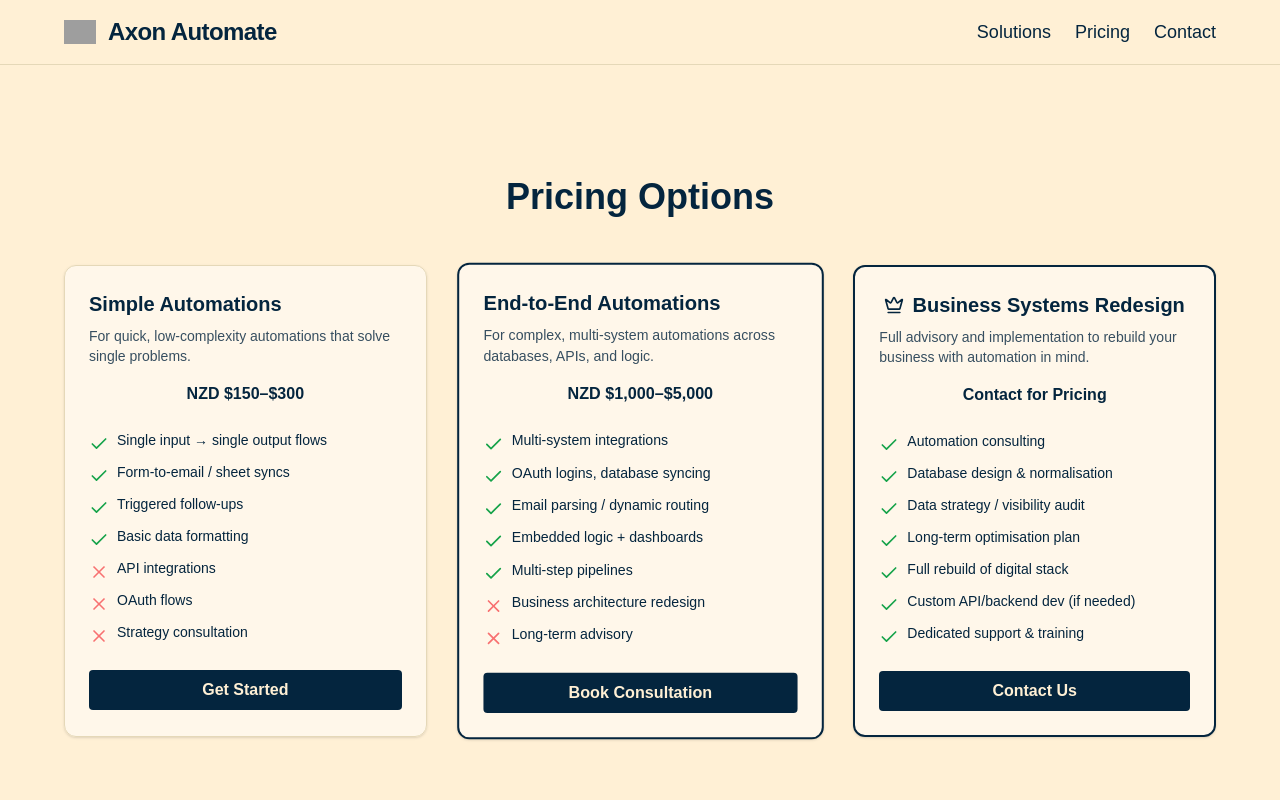
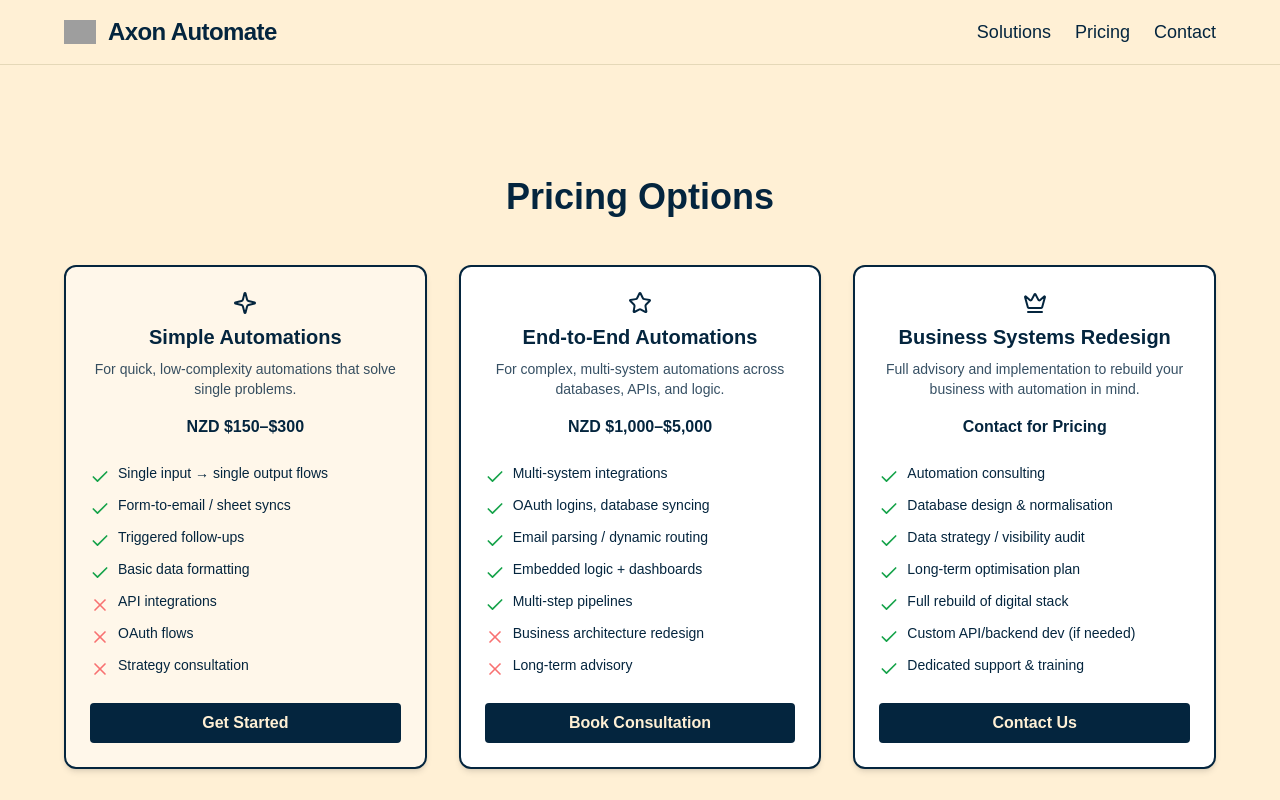
Before and after one commit to trimdex445/axon-automate, a Next.js app: page /pricing in a window 1280 px wide. Shown: the top 800 px of the page. Built offline with nearby package versions, Linux system fonts and the light colour scheme; grey boxes are pictures that could not be loaded.

Commit message:
Fix: Apply Satoshi font globally and cleanup font-sans override

```diff
--- a/pages/index.tsx
+++ b/pages/index.tsx
@@ -25,7 +25,7 @@ export default function Home() {
         </div>
         <div className="relative -top-25 -left-8 scale-140">
           <Image
-              src="\assets2Ftask_01jt5j0nnhfvtrzkbt9vff57422F1746090928_img_0.png"
+              src="/assets2Ftask_01jt5j0nnhfvtrzkbt9vff57422F1746090928_img_0.png"
               alt="Automation Machine"
               width={500}
               height={500}
--- a/pages/pricing.tsx
+++ b/pages/pricing.tsx
@@ -1,5 +1,5 @@
 import Layout from '../components/Layout';
-import { Check, X, Crown } from 'lucide-react';
+import { Check, X, Crown, Sparkle, Star } from 'lucide-react';
 
 const Feature = ({ label, available }: { label: string; available: boolean }) => (
   <li className="flex items-start gap-2">
@@ -20,9 +20,12 @@ export default function Pricing() {
 
         <div className="grid md:grid-cols-3 gap-8">
           {/* Simple Automations */}
-          <div className="border border-[#e5d8b8] rounded-xl bg-white/50 p-6 shadow hover:shadow-lg transition duration-300">
-            <h2 className="text-xl font-bold mb-2 text-[#04253e]">Simple Automations</h2>
-            <p className="mb-4 text-sm opacity-80">For quick, low-complexity automations that solve single problems.</p>
+          <div className="border-2 border-[#04253e] rounded-xl bg-white/50 p-6 shadow-md hover:shadow-xl hover:scale-[1.02] transition duration-300">
+            <div className="flex justify-center mb-2 text-[#04253e]">
+              <Sparkle className="w-6 h-6" />
+            </div>
+            <h2 className="text-xl font-bold mb-2 text-center text-[#04253e]">Simple Automations</h2>
+            <p className="mb-4 text-sm opacity-80 text-center">For quick, low-complexity automations that solve single problems.</p>
             <div className="text-center font-semibold mb-6 text-[#04253e]">NZD $150–$300</div>
 
             <ul className="space-y-2 mb-6">
@@ -39,9 +42,12 @@ export default function Pricing() {
           </div>
 
           {/* End-to-End Automations */}
-          <div className="border-2 border-[#04253e] rounded-xl bg-white/50 p-6 shadow hover:shadow-lg transition duration-300 scale-[1.01]">
-            <h2 className="text-xl font-bold mb-2 text-[#04253e]">End-to-End Automations</h2>
-            <p className="mb-4 text-sm opacity-80">For complex, multi-system automations across databases, APIs, and logic.</p>
+          <div className="border-2 border-[#04253e] rounded-xl bg-white p-6 shadow-md hover:shadow-xl hover:scale-[1.02] transition duration-300">
+            <div className="flex justify-center mb-2 text-[#04253e]">
+              <Star className="w-6 h-6" />
+            </div>
+            <h2 className="text-xl font-bold mb-2 text-center text-[#04253e]">End-to-End Automations</h2>
+            <p className="mb-4 text-sm opacity-80 text-center">For complex, multi-system automations across databases, APIs, and logic.</p>
             <div className="text-center font-semibold mb-6 text-[#04253e]">NZD $1,000–$5,000</div>
 
             <ul className="space-y-2 mb-6">
@@ -58,12 +64,14 @@ export default function Pricing() {
           </div>
 
           {/* Business Systems Redesign */}
-          <div className="border-2 border-[#04253e] rounded-xl bg-white/50 p-6 shadow hover:shadow-lg transition duration-300">
-            <h2 className="text-xl font-bold mb-2 text-[#04253e] flex items-center justify-center gap-2">
-              <Crown className="text-[#04253e] w-5 h-5" />
+          <div className="border-2 border-[#04253e] rounded-xl bg-white p-6 shadow-md hover:shadow-xl hover:scale-[1.02] transition duration-300">
+            <div className="flex justify-center mb-2 text-[#04253e]">
+              <Crown className="w-6 h-6" />
+            </div>
+            <h2 className="text-xl font-bold mb-2 text-center text-[#04253e] flex items-center justify-center gap-2">
               Business Systems Redesign
             </h2>
-            <p className="mb-4 text-sm opacity-80">Full advisory and implementation to rebuild your business with automation in mind.</p>
+            <p className="mb-4 text-sm opacity-80 text-center">Full advisory and implementation to rebuild your business with automation in mind.</p>
             <div className="text-center font-semibold mb-6 text-[#04253e]">Contact for Pricing</div>
 
             <ul className="space-y-2 mb-6">
```
